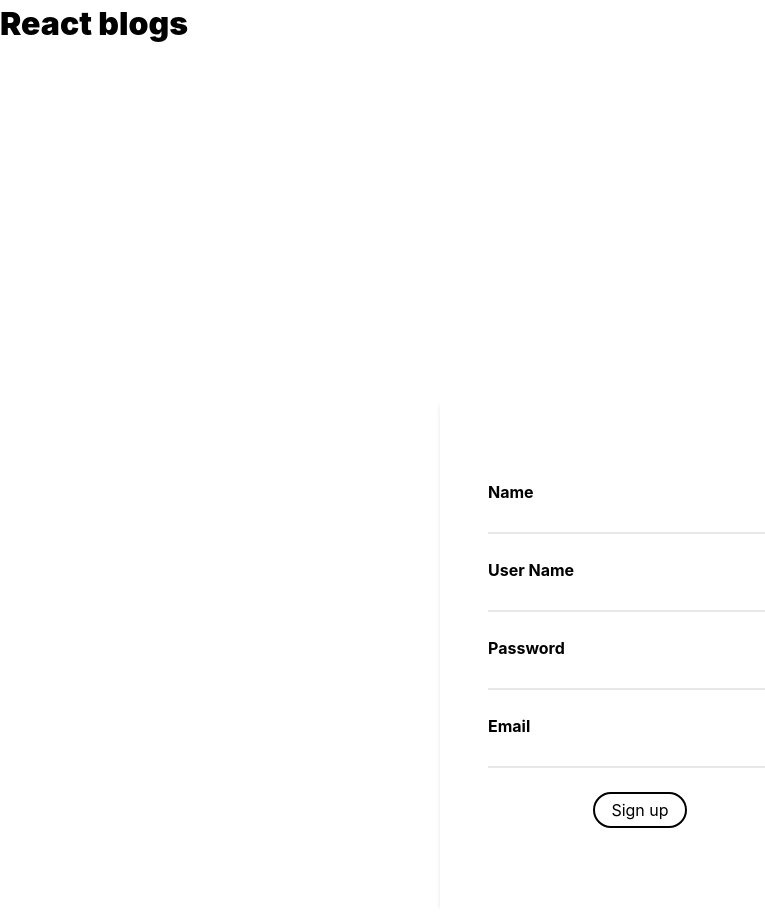
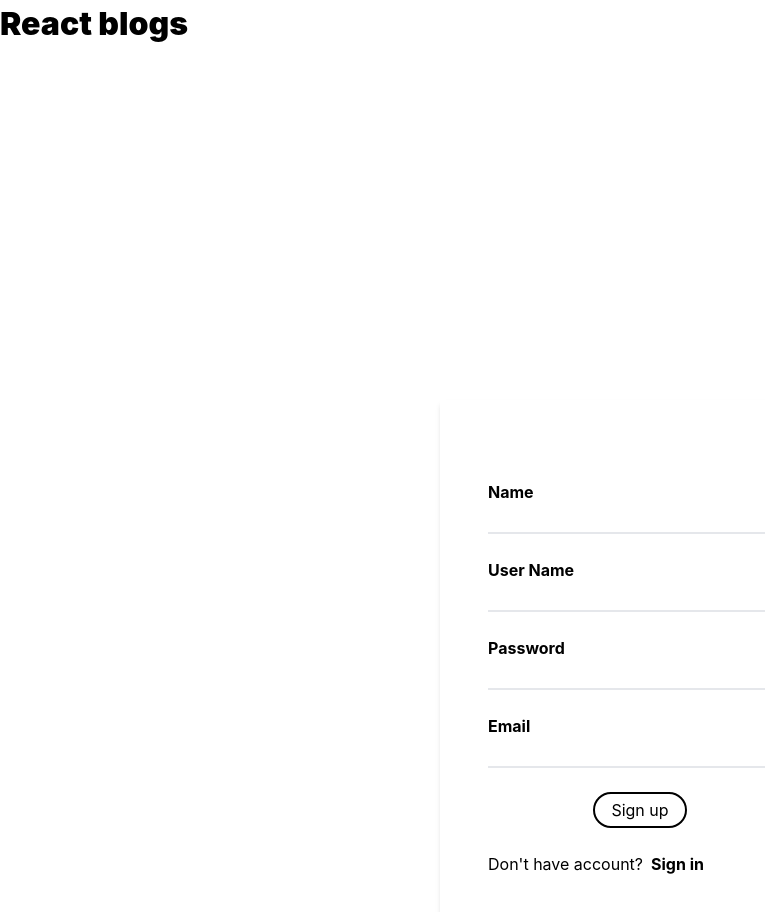
Before and after one commit to Huyhehe/react-blog, a React (Create React App) app: page /signUp in a window 1280 px wide. Shown: the top 912 px of the page, without its empty margins (0-765 px from the left). Built offline with nearby package versions, Linux system fonts and the light colour scheme; no server answers.

Commit message:
update sign in and sign up page

```diff
--- a/src/Pages/Authentication/SignIn.jsx
+++ b/src/Pages/Authentication/SignIn.jsx
@@ -56,7 +56,12 @@ const SignIn = () => {
           </button>
           <div className="self-start flex gap-2">
             <span>Don't have account?</span>
-            <button className="font-bold hover:underline">Sign in</button>
+            <button
+              className="font-bold hover:underline"
+              onClick={() => navigate("/signUp")}
+            >
+              Sign in
+            </button>
           </div>
         </form>
       </div>
--- a/src/Pages/Authentication/SignUp.jsx
+++ b/src/Pages/Authentication/SignUp.jsx
@@ -88,6 +88,15 @@ const SignUp = () => {
           >
             Sign up
           </button>
+          <div className="self-start flex gap-2">
+            <span>Don't have account?</span>
+            <button
+              className="font-bold hover:underline"
+              onClick={() => navigate("/signUp")}
+            >
+              Sign in
+            </button>
+          </div>
         </form>
       </div>
     </>
```
